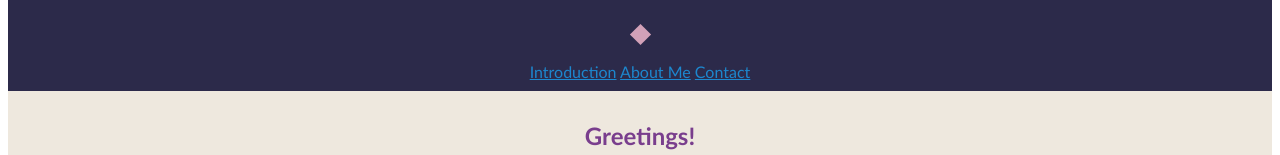
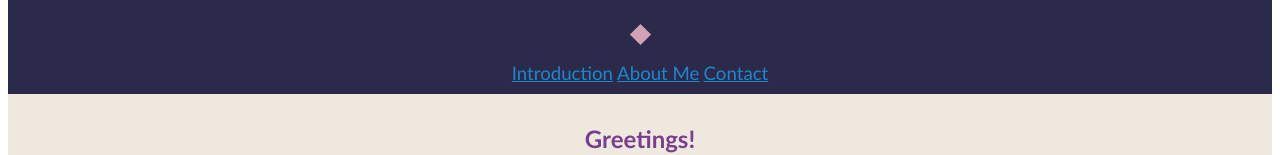
Before and after one commit to SJBroida/First-Portfolio, a plain HTML site: page index.html in a window 1280 px wide. Shown: the part 152-307 px from the top of the page. Drawn offline with Linux system fonts and the light colour scheme; a script that the page names is missing.

Commit message:
Updated Style.css
I increased the font size of links to 18.66px to help with the contrast.

```diff
--- a/style.css
+++ b/style.css
@@ -2,6 +2,10 @@ a:link    { color: rgb(29, 135, 206);  }
 a:visited { color: #BB0A21;   }
 a:hover   { color: rgb(112, 175, 52); }
 a:active  { color: rgb(202, 131, 0);  }
+
+a {
+  font-size: 18.66px;
+}
 
 hr {
   width: 15px;
```
